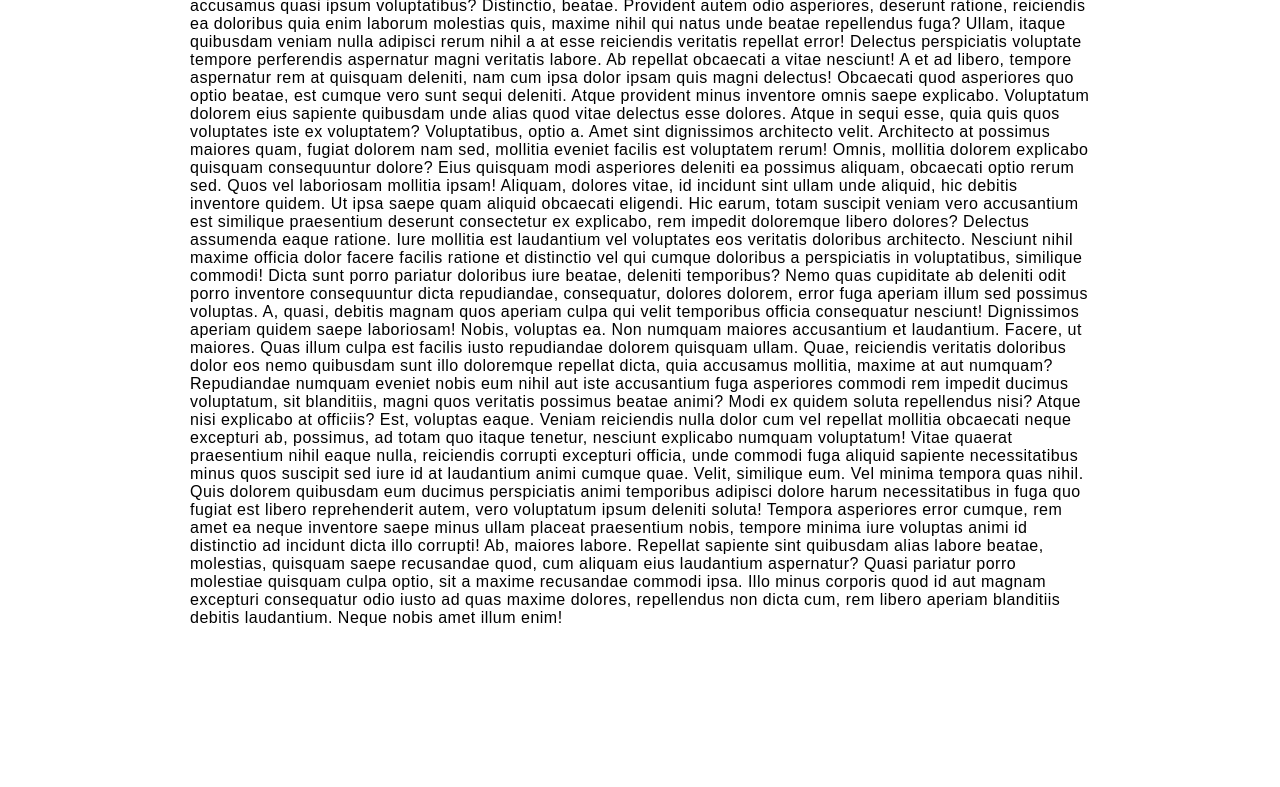
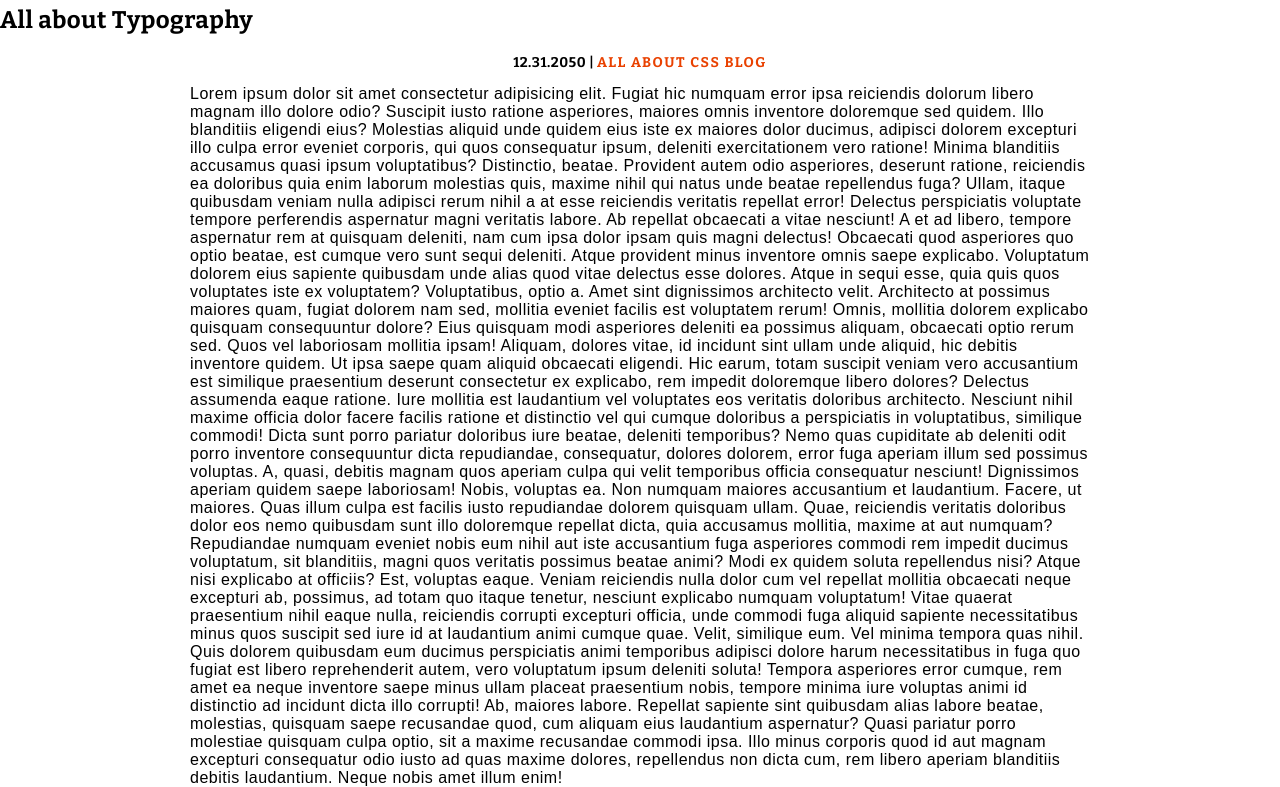
Before and after one commit to 23thony/Blog-Post-Project, a plain HTML site: page Index.html in a window 1280 px wide. Shown: the part 75-862 px from the top of the page. Before the commit the page ends 800 px from the top, so only its background shows below. Drawn offline with nearby package versions, Linux system fonts and the light colour scheme; a web font is replaced by a local one.

Commit message:
Working on Typography

```diff
--- a/Index.html
+++ b/Index.html
@@ -7,7 +7,12 @@
     <title>Typography Blog Post</title>
 </head>
 <body>
+
+    <h1>Blog Post</h1>
+    <h2>All about Typography</h2>
+    <h3></h3>
     <div class="content">
+        <p class="info">12.31.2050 | <span>ALL ABOUT CSS BLOG</span></p>
     Lorem ipsum dolor sit amet consectetur adipisicing elit. Fugiat hic numquam error ipsa reiciendis dolorum libero magnam illo dolore odio? Suscipit iusto ratione asperiores, maiores omnis inventore doloremque sed quidem.
     Illo blanditiis eligendi eius? Molestias aliquid unde quidem eius iste ex maiores dolor ducimus, adipisci dolorem excepturi illo culpa error eveniet corporis, qui quos consequatur ipsum, deleniti exercitationem vero ratione!
     Minima blanditiis accusamus quasi ipsum voluptatibus? Distinctio, beatae. Provident autem odio asperiores, deserunt ratione, reiciendis ea doloribus quia enim laborum molestias quis, maxime nihil qui natus unde beatae repellendus fuga?
--- a/Style.css
+++ b/Style.css
@@ -10,8 +10,26 @@ body{
     letter-spacing: 0.5px;
 }
 
+h1, h2, h3, h4, h5, h6{
+    font-family: "Bitter", sans-serif;
+}
+
 .content{
     max-width:900px;
     margin: 0 auto;
     padding: 0 32px;
 }
+
+.info{
+    font-family: "Bitter", sans-serif;
+    font-weight: bold;
+    font-size: 14px;
+    text-align: center;
+    text-transform: uppercase;
+
+}
+
+.info span{
+    color:#e94100;
+    letter-spacing: 1.5px;
+}
```
